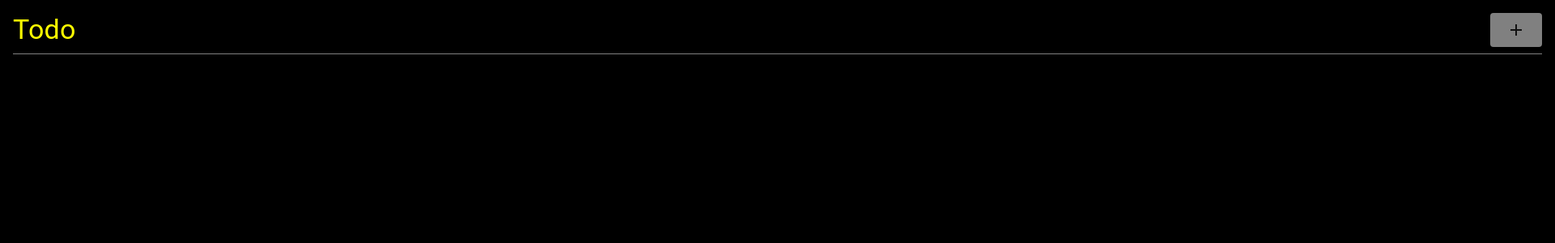
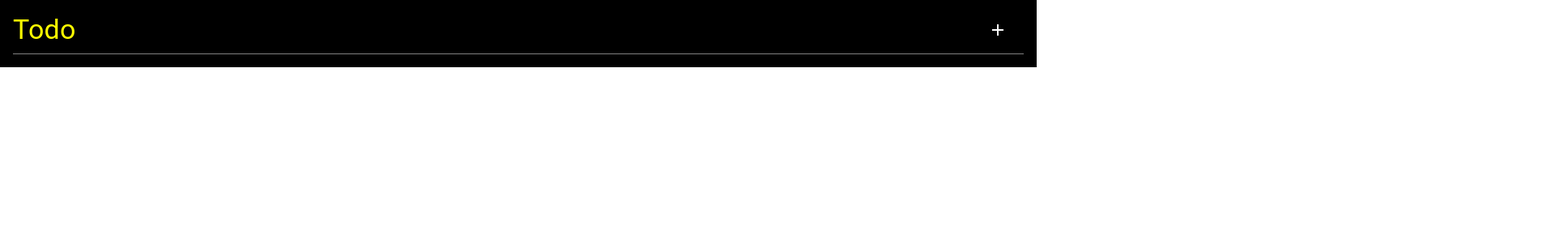
Before and after one commit to sridhar02/simple-Todo-React-app, a React (Create React App) app: page / in a window 1280 px wide. Shown: the top 300 px of the page at 81% size, 1920 px wide, since content can reach past the window. Built offline with nearby package versions, Linux system fonts and the light colour scheme.

Commit message:
removed height and width on the container.

```diff
--- a/src/todo.js
+++ b/src/todo.js
@@ -83,9 +83,7 @@ const List = withStyles(listStyles)(_List);
 const todoStyles = theme => ({
   container: {
     backgroundColor: 'black',
-    padding: theme.spacing(2),
-    height: '1080px',
-    width: '1888px'
+    padding: theme.spacing(2)
   },
   header: {
     color: 'yellow',
@@ -115,7 +113,7 @@ const todoStyles = theme => ({
     backgroundColor: 'white'
   },
   addButton: {
-    backgroundColor: 'grey',
+    color: 'white',
     padding: theme.spacing(1),
     '&:hover': {
       color: 'white',
```
